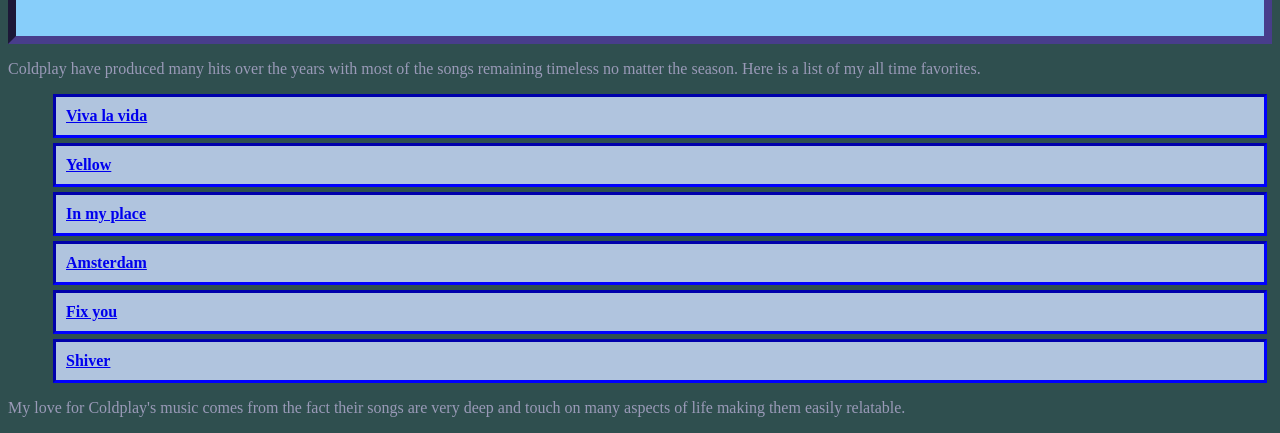
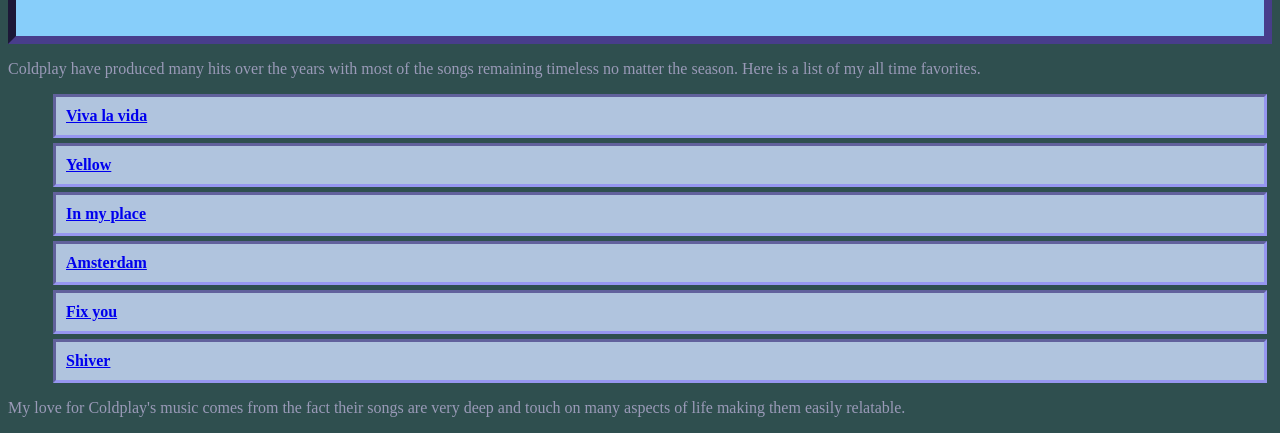
Before and after one commit to Mikmondi/My-favorite-band, a plain HTML site: page index.html in a window 1280 px wide. Shown: the part 2378-2811 px from the top of the page. Drawn offline with Linux system fonts and the light colour scheme.

Commit message:
Add changes to article border color

```diff
--- a/css/styles.css
+++ b/css/styles.css
@@ -23,7 +23,7 @@ h2{
     text-shadow: dimgray;
 }
 .article{
-    border: 3px inset blue;
+    border: 3px inset rgb(150, 150, 240);
     padding: 10px;
     margin: 5px;
     background-color: lightsteelblue;
```
